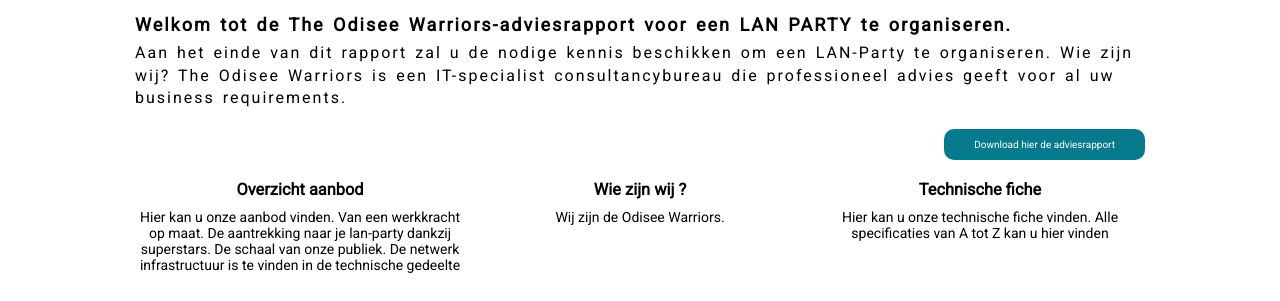
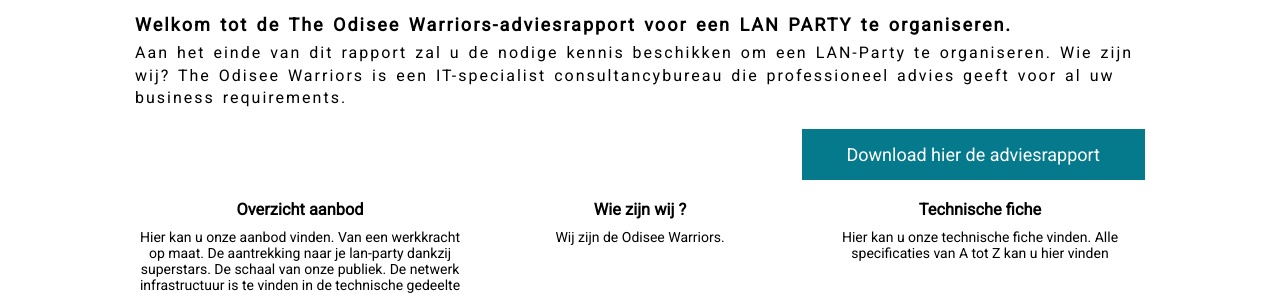
Before and after one commit to fozgunes/Kickoff-KyanFerhatAleyna-2223, a website: page website/index.html in a window 1280 px wide. Shown: the part 551-852 px from the top of the page. Drawn offline with nearby package versions, Linux system fonts and the light colour scheme.

Commit message:
toevoeging stylelint + aanpassing button

```diff
--- a/website/css/index.css
+++ b/website/css/index.css
@@ -41,11 +41,11 @@
 }
 
 .home__maintext .home__btnToWieZijnWij a {
+    font-size: 1.8rem;
     background-color: #057A8D;
     text-decoration: none;
     color: #fff;
-    padding: 1rem 3rem;
-    border-radius: 1rem;
+    padding: 1.5rem 4.5rem;
     margin: 2rem 0rem 2rem auto;
 }
 
```
Also changed, not shown: package.json (added, +7 -0 lines), website/contact.html (+1 -1 lines), website/css/common.css (+7 -6 lines), .stylelintrc.json (added), 1 other file.
